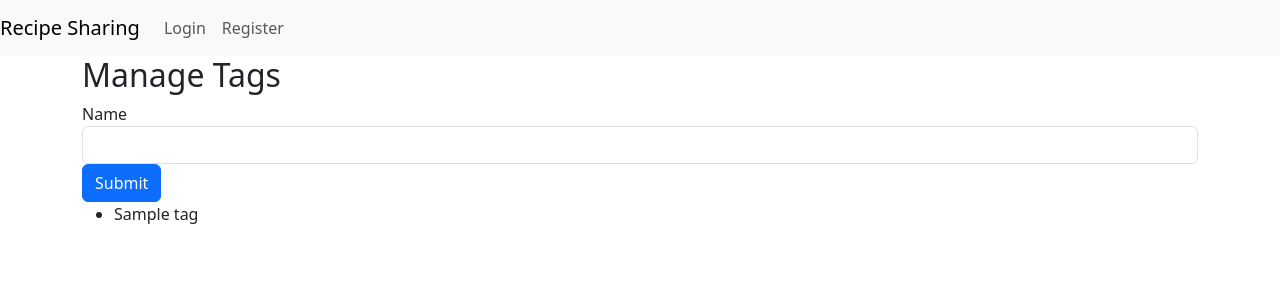
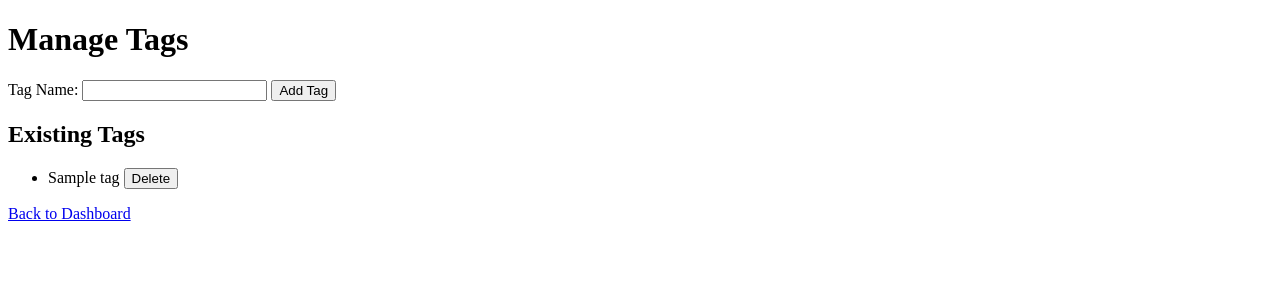
Before and after one commit to MaxNguyen5040/Recipe_platform, a Flask app: template templates/manage_tags.html in a window 1280 px wide. Shown: the top 300 px of the page. Run offline with Flask 3, Linux system fonts and the light colour scheme; the template is opened without the code that fills it: most values are stand-ins (such as "Sample title", 1, 10 or a date in 2020); form fields are guessed from the names that the template uses; parts of the project's set-up code (start-up, migrations or seed data) failed here and were passed over; some libraries are stand-ins or nearby versions.

Commit message:
Added recipe tagging and category management

```diff
--- a/app.py
+++ b/app.py
@@ -294,3 +294,62 @@ favorites = db.Table('favorites',
     db.Column('user_id', db.Integer, db.ForeignKey('user.id')),
     db.Column('recipe_id', db.Integer, db.ForeignKey('recipe.id'))
 )
+
+@app.route('/manage_categories', methods=['GET', 'POST'])
+def manage_categories():
+    if 'user_id' not in session or not current_user.is_admin:
+        return redirect(url_for('login'))
+    if request.method == 'POST':
+        name = request.form['name']
+        category = Category(name=name)
+        db.session.add(category)
+        db.session.commit()
+        return redirect(url_for('manage_categories'))
+    categories = Category.query.all()
+    return render_template('manage_categories.html', categories=categories)
+
+@app.route('/delete_category/<int:category_id>', methods=['POST'])
+def delete_category(category_id):
+    if 'user_id' not in session or not current_user.is_admin:
+        return redirect(url_for('login'))
+    category = Category.query.get_or_404(category_id)
+    db.session.delete(category)
+    db.session.commit()
+    return redirect(url_for('manage_categories'))
+
+@app.route('/manage_tags', methods=['GET', 'POST'])
+def manage_tags():
+    if 'user_id' not in session or not current_user.is_admin:
+        return redirect(url_for('login'))
+    if request.method == 'POST':
+        name = request.form['name']
+        tag = Tag(name=name)
+        db.session.add(tag)
+        db.session.commit()
+        return redirect(url_for('manage_tags'))
+    tags = Tag.query.all()
+    return render_template('manage_tags.html', tags=tags)
+
+@app.route('/delete_tag/<int:tag_id>', methods=['POST'])
+def delete_tag(tag_id):
+    if 'user_id' not in session or not current_user.is_admin:
+        return redirect(url_for('login'))
+    tag = Tag.query.get_or_404(tag_id)
+    db.session.delete(tag)
+    db.session.commit()
+    return redirect(url_for('manage_tags'))
+
+@app.route('/add_tag_to_recipe/<int:recipe_id>', methods=['POST'])
+def add_tag_to_recipe(recipe_id):
+    if 'user_id' not in session:
+        return redirect(url_for('login'))
+    tag_name = request.form['tag']
+    tag = Tag.query.filter_by(name=tag_name).first()
+    if not tag:
+        tag = Tag(name=tag_name)
+        db.session.add(tag)
+    recipe = Recipe.query.get(recipe_id)
+    if tag not in recipe.tags:
+        recipe.tags.append(tag)
+    db.session.commit()
+    return redirect(url_for('recipe', recipe_id=recipe_id))
--- a/templates/manage_tags.html
+++ b/templates/manage_tags.html
@@ -1,21 +1,27 @@
-{% extends "base.html" %}
-
-{% block title %}Manage Tags{% endblock %}
-
-{% block content %}
-<h2>Manage Tags</h2>
-<form method="POST" action="{{ url_for('tag.manage_tags') }}">
-    {{ form.hidden_tag() }}
-    <div class="form-group">
-        {{ form.name.label }} {{ form.name(class="form-control") }}
-    </div>
-    <div class="form-group">
-        {{ form.submit(class="btn btn-primary") }}
-    </div>
-</form>
-<ul>
-    {% for tag in tags %}
-    <li>{{ tag.name }}</li>
-    {% endfor %}
-</ul>
-{% endblock %}
+<!DOCTYPE html>
+<html lang="en">
+<head>
+    <meta charset="UTF-8">
+    <meta name="viewport" content="width=device-width, initial-scale=1.0">
+    <title>Manage Tags</title>
+</head>
+<body>
+    <h1>Manage Tags</h1>
+    <form action="{{ url_for('manage_tags') }}" method="POST">
+        <label for="name">Tag Name:</label>
+        <input type="text" name="name" required>
+        <button type="submit">Add Tag</button>
+    </form>
+    <h2>Existing Tags</h2>
+    <ul>
+        {% for tag in tags %}
+        <li>{{ tag.name }}
+            <form action="{{ url_for('delete_tag', tag_id=tag.id) }}" method="POST" style="display:inline;">
+                <button type="submit">Delete</button>
+            </form>
+        </li>
+        {% endfor %}
+    </ul>
+    <a href="{{ url_for('dashboard') }}">Back to Dashboard</a>
+</body>
+</html>
```
Also changed, not shown: templates/manage_categories.html (+27 -21 lines).
